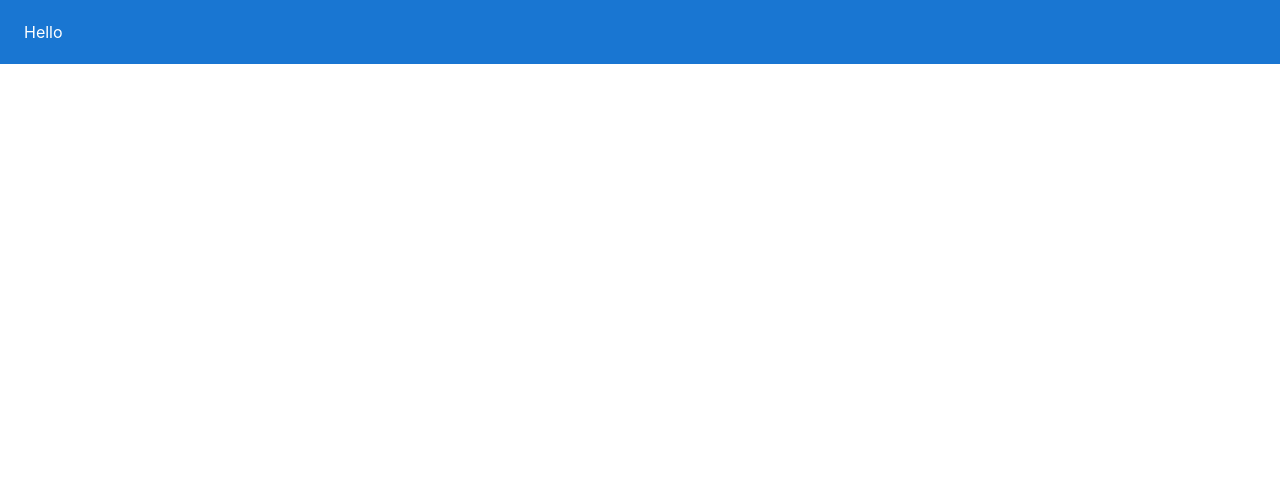
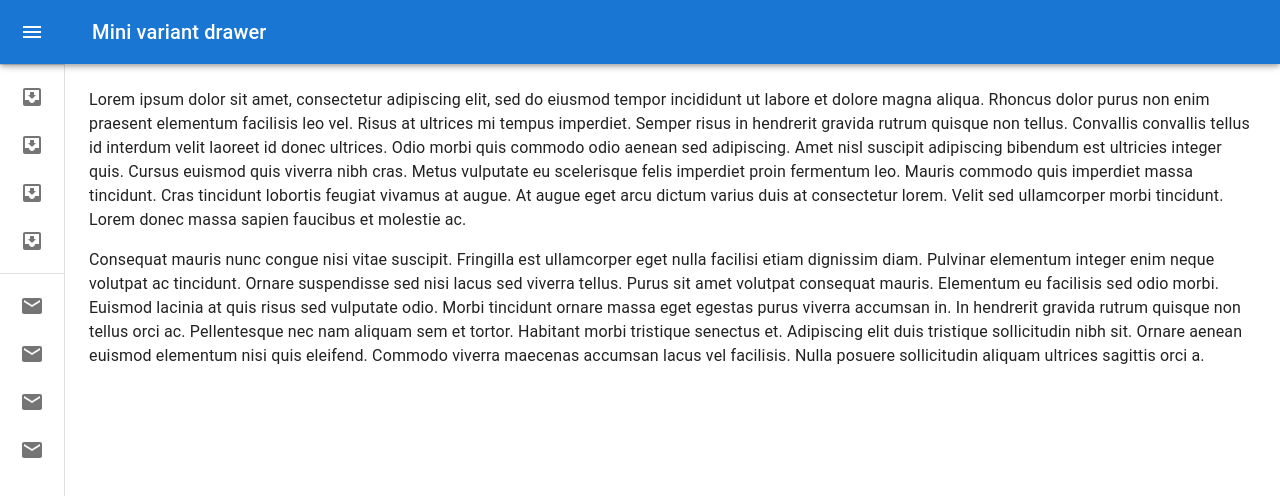
Before and after one commit to msmcsd/book, a React (Create React App) app: page / in a window 1280 px wide. Shown: the top 496 px of the page. Built offline with nearby package versions, Linux system fonts and the light colour scheme.

Commit message:
Add drawer

```diff
--- a/package.json
+++ b/package.json
@@ -5,6 +5,7 @@
   "dependencies": {
     "@emotion/react": "^11.10.4",
     "@emotion/styled": "^11.10.4",
+    "@mui/icons-material": "^5.10.3",
     "@mui/material": "^5.10.3",
     "@testing-library/jest-dom": "^5.16.5",
     "@testing-library/react": "^13.3.0",
--- a/src/App.js
+++ b/src/App.js
@@ -1,13 +1,14 @@
 import { ThemeProvider } from "@mui/system";
 
 import Header from "./components/ui/Header";
+import MiniDrawer from "./components/ui/MiniDrawer";
 import theme from "./components/ui/Theme";
 
 function App() {
   return (
     <ThemeProvider theme={theme}>
       <Header />
-      Book
+      <MiniDrawer />
     </ThemeProvider>
   );
 }
--- a/src/components/ui/Header.js
+++ b/src/components/ui/Header.js
@@ -17,8 +17,12 @@
 export default function Header() {
   return (
     <ElevationScroll>
-      <AppBar position="fixed" color="primary">
-        <Toolbar>Hello</Toolbar>
+      <AppBar
+        position="fixed"
+        color="primary"
+        sx={{ zIndex: (theme) => theme.zIndex.drawer + 1 }}
+      >
+        <Toolbar />
       </AppBar>
     </ElevationScroll>
   );
--- /dev/null
+++ b/src/components/ui/MiniDrawer.js
@@ -0,0 +1,248 @@
+import * as React from "react";
+import { styled, useTheme } from "@mui/material/styles";
+import Box from "@mui/material/Box";
+import MuiDrawer from "@mui/material/Drawer";
+import MuiAppBar from "@mui/material/AppBar";
+import Toolbar from "@mui/material/Toolbar";
+import List from "@mui/material/List";
+import CssBaseline from "@mui/material/CssBaseline";
+import Typography from "@mui/material/Typography";
+import Divider from "@mui/material/Divider";
+import IconButton from "@mui/material/IconButton";
+import MenuIcon from "@mui/icons-material/Menu";
+import ChevronLeftIcon from "@mui/icons-material/ChevronLeft";
+import ChevronRightIcon from "@mui/icons-material/ChevronRight";
+import ListItem from "@mui/material/ListItem";
+import ListItemButton from "@mui/material/ListItemButton";
+import ListItemIcon from "@mui/material/ListItemIcon";
+import ListItemText from "@mui/material/ListItemText";
+import InboxIcon from "@mui/icons-material/MoveToInbox";
+import MailIcon from "@mui/icons-material/Mail";
+
+const drawerWidth = 240;
+
+const openedMixin = (theme) => ({
+  width: drawerWidth,
+  transition: theme.transitions.create("width", {
+    easing: theme.transitions.easing.sharp,
+    duration: theme.transitions.duration.enteringScreen,
+  }),
+  overflowX: "hidden",
+});
+
+const closedMixin = (theme) => ({
+  transition: theme.transitions.create("width", {
+    easing: theme.transitions.easing.sharp,
+    duration: theme.transitions.duration.leavingScreen,
+  }),
+  overflowX: "hidden",
+  width: `calc(${theme.spacing(7)} + 1px)`,
+  [theme.breakpoints.up("sm")]: {
+    width: `calc(${theme.spacing(8)} + 1px)`,
+  },
+});
+
+const DrawerHeader = styled("div")(({ theme }) => ({
+  display: "flex",
+  alignItems: "center",
+  justifyContent: "flex-end",
+  padding: theme.spacing(0, 1),
+  // necessary for content to be below app bar
+  ...theme.mixins.toolbar,
+}));
+
+const AppBar = styled(MuiAppBar, {
+  shouldForwardProp: (prop) => prop !== "open",
+})(({ theme, open }) => ({
+  zIndex: theme.zIndex.drawer + 1,
+  transition: theme.transitions.create(["width", "margin"], {
+    easing: theme.transitions.easing.sharp,
+    duration: theme.transitions.duration.leavingScreen,
+  }),
+  ...(open && {
+    marginLeft: drawerWidth,
+    width: `calc(100% - ${drawerWidth}px)`,
+    transition: theme.transitions.create(["width", "margin"], {
+      easing: theme.transitions.easing.sharp,
+      duration: theme.transitions.duration.enteringScreen,
+    }),
+  }),
+}));
+
+const Drawer = styled(MuiDrawer, {
+  shouldForwardProp: (prop) => prop !== "open",
+})(({ theme, open }) => ({
+  width: drawerWidth,
+  flexShrink: 0,
+  whiteSpace: "nowrap",
+  boxSizing: "border-box",
+  ...(open && {
+    ...openedMixin(theme),
+    "& .MuiDrawer-paper": openedMixin(theme),
+  }),
+  ...(!open && {
+    ...closedMixin(theme),
+    "& .MuiDrawer-paper": closedMixin(theme),
+  }),
+}));
+
+export default function MiniDrawer() {
+  const theme = useTheme();
+  const [open, setOpen] = React.useState(false);
+
+  const handleDrawerOpen = () => {
+    setOpen(true);
+  };
+
+  const handleDrawerClose = () => {
+    setOpen(false);
+  };
+
+  const DashboardMenuItems = [
+    { name: "Dashboard", icon: <InboxIcon />, link: "/" },
+    { name: "Expenses", icon: <InboxIcon />, link: "/expenses" },
+    { name: "Income", icon: <InboxIcon />, link: "/income" },
+    { name: "Yearly Summary", icon: <InboxIcon />, link: "/yearlysummary" },
+  ];
+
+  const SettingsMenuItems = [
+    { name: "Expense Types", icon: <MailIcon />, link: "/expensetypes" },
+    { name: "Income Types", icon: <MailIcon />, link: "/incometypes" },
+    { name: "Merchants", icon: <MailIcon />, link: "/merchants" },
+    { name: "Users", icon: <MailIcon />, link: "/users" },
+  ];
+
+  return (
+    <Box sx={{ display: "flex" }}>
+      <CssBaseline />
+      <AppBar position="fixed" open={open}>
+        <Toolbar>
+          <IconButton
+            color="inherit"
+            aria-label="open drawer"
+            onClick={handleDrawerOpen}
+            edge="start"
+            sx={{
+              marginRight: 5,
+              ...(open && { display: "none" }),
+            }}
+          >
+            <MenuIcon />
+          </IconButton>
+          <Typography variant="h6" noWrap component="div">
+            Mini variant drawer
+          </Typography>
+        </Toolbar>
+      </AppBar>
+      <Drawer variant="permanent" open={open}>
+        <DrawerHeader>
+          <IconButton onClick={handleDrawerClose}>
+            {theme.direction === "rtl" ? (
+              <ChevronRightIcon />
+            ) : (
+              <ChevronLeftIcon />
+            )}
+          </IconButton>
+        </DrawerHeader>
+        <Divider />
+        <List>
+          {DashboardMenuItems.map((menu) => (
+            <ListItem
+              key={menu.name}
+              onClick={handleDrawerClose}
+              disablePadding
+              sx={{ display: "block" }}
+            >
+              <ListItemButton
+                sx={{
+                  minHeight: 48,
+                  justifyContent: open ? "initial" : "center",
+                  px: 2.5,
+                }}
+              >
+                <ListItemIcon
+                  sx={{
+                    minWidth: 0,
+                    mr: open ? 3 : "auto",
+                    justifyContent: "center",
+                  }}
+                >
+                  {menu.icon}
+                </ListItemIcon>
+                <ListItemText
+                  primary={menu.name}
+                  sx={{ opacity: open ? 1 : 0 }}
+                />
+              </ListItemButton>
+            </ListItem>
+          ))}
+        </List>
+        <Divider />
+        <List>
+          {SettingsMenuItems.map((menu) => (
+            <ListItem
+              key={menu.name}
+              onClick={handleDrawerClose}
+              disablePadding
+              sx={{ display: "block" }}
+            >
+              <ListItemButton
+                sx={{
+                  minHeight: 48,
+                  justifyContent: open ? "initial" : "center",
+                  px: 2.5,
+                }}
+              >
+                <ListItemIcon
+                  sx={{
+                    minWidth: 0,
+                    mr: open ? 3 : "auto",
+                    justifyContent: "center",
+                  }}
+                >
+                  {menu.icon}
+                </ListItemIcon>
+                <ListItemText
+                  primary={menu.name}
+                  sx={{ opacity: open ? 1 : 0 }}
+                />
+              </ListItemButton>
+            </ListItem>
+          ))}
+        </List>
+      </Drawer>
+      <Box component="main" sx={{ flexGrow: 1, p: 3 }}>
+        <DrawerHeader />
+        <Typography paragraph>
+          Lorem ipsum dolor sit amet, consectetur adipiscing elit, sed do
+          eiusmod tempor incididunt ut labore et dolore magna aliqua. Rhoncus
+          dolor purus non enim praesent elementum facilisis leo vel. Risus at
+          ultrices mi tempus imperdiet. Semper risus in hendrerit gravida rutrum
+          quisque non tellus. Convallis convallis tellus id interdum velit
+          laoreet id donec ultrices. Odio morbi quis commodo odio aenean sed
+          adipiscing. Amet nisl suscipit adipiscing bibendum est ultricies
+          integer quis. Cursus euismod quis viverra nibh cras. Metus vulputate
+          eu scelerisque felis imperdiet proin fermentum leo. Mauris commodo
+          quis imperdiet massa tincidunt. Cras tincidunt lobortis feugiat
+          vivamus at augue. At augue eget arcu dictum varius duis at consectetur
+          lorem. Velit sed ullamcorper morbi tincidunt. Lorem donec massa sapien
+          faucibus et molestie ac.
+        </Typography>
+        <Typography paragraph>
+          Consequat mauris nunc congue nisi vitae suscipit. Fringilla est
+          ullamcorper eget nulla facilisi etiam dignissim diam. Pulvinar
+          elementum integer enim neque volutpat ac tincidunt. Ornare suspendisse
+          sed nisi lacus sed viverra tellus. Purus sit amet volutpat consequat
+          mauris. Elementum eu facilisis sed odio morbi. Euismod lacinia at quis
+          risus sed vulputate odio. Morbi tincidunt ornare massa eget egestas
+          purus viverra accumsan in. In hendrerit gravida rutrum quisque non
+          tellus orci ac. Pellentesque nec nam aliquam sem et tortor. Habitant
+          morbi tristique senectus et. Adipiscing elit duis tristique
+          sollicitudin nibh sit. Ornare aenean euismod elementum nisi quis
+          eleifend. Commodo viverra maecenas accumsan lacus vel facilisis. Nulla
+          posuere sollicitudin aliquam ultrices sagittis orci a.
+        </Typography>
+      </Box>
+    </Box>
+  );
+}
```
Also changed, not shown: 1 other file (tests, documents, lock files or other folders).
